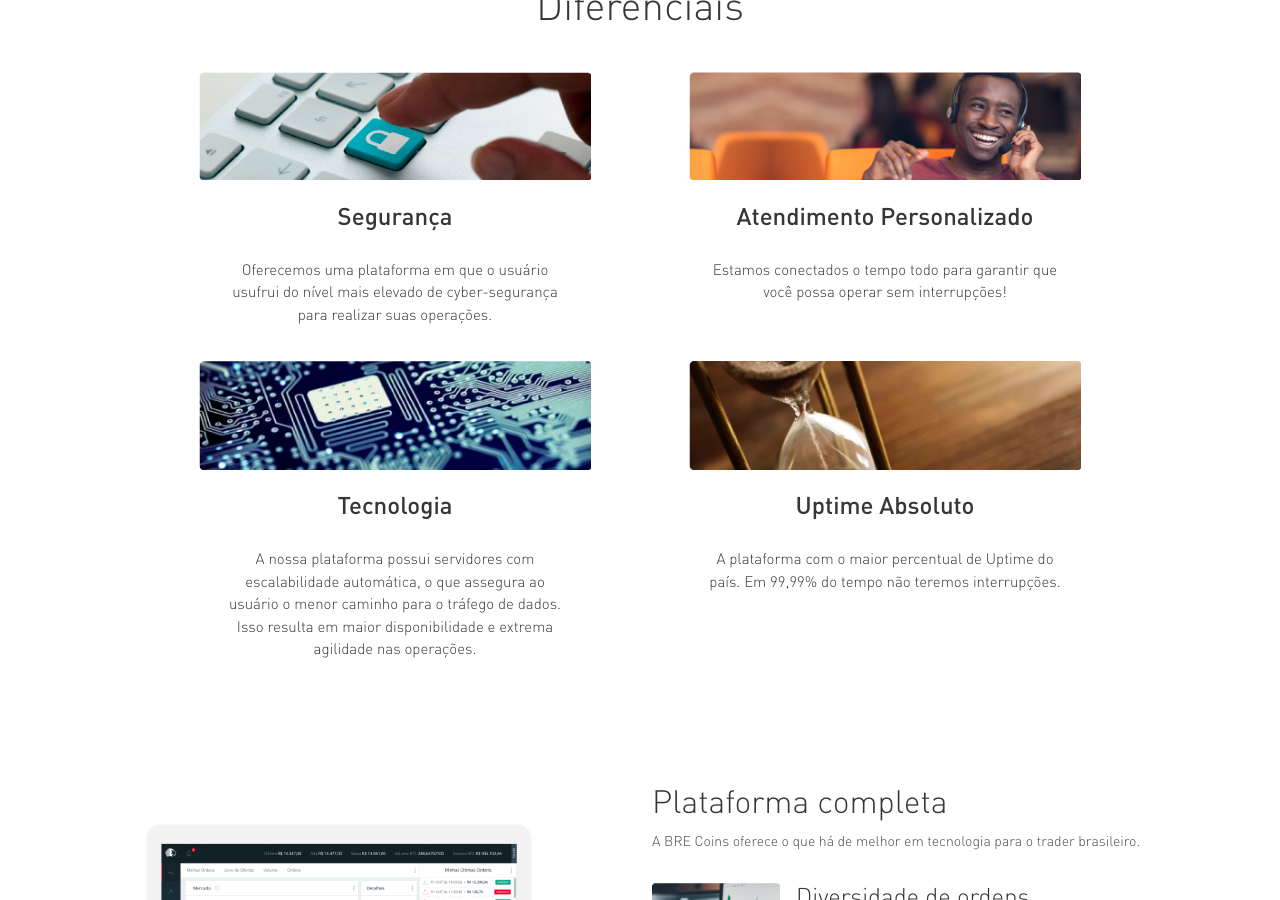
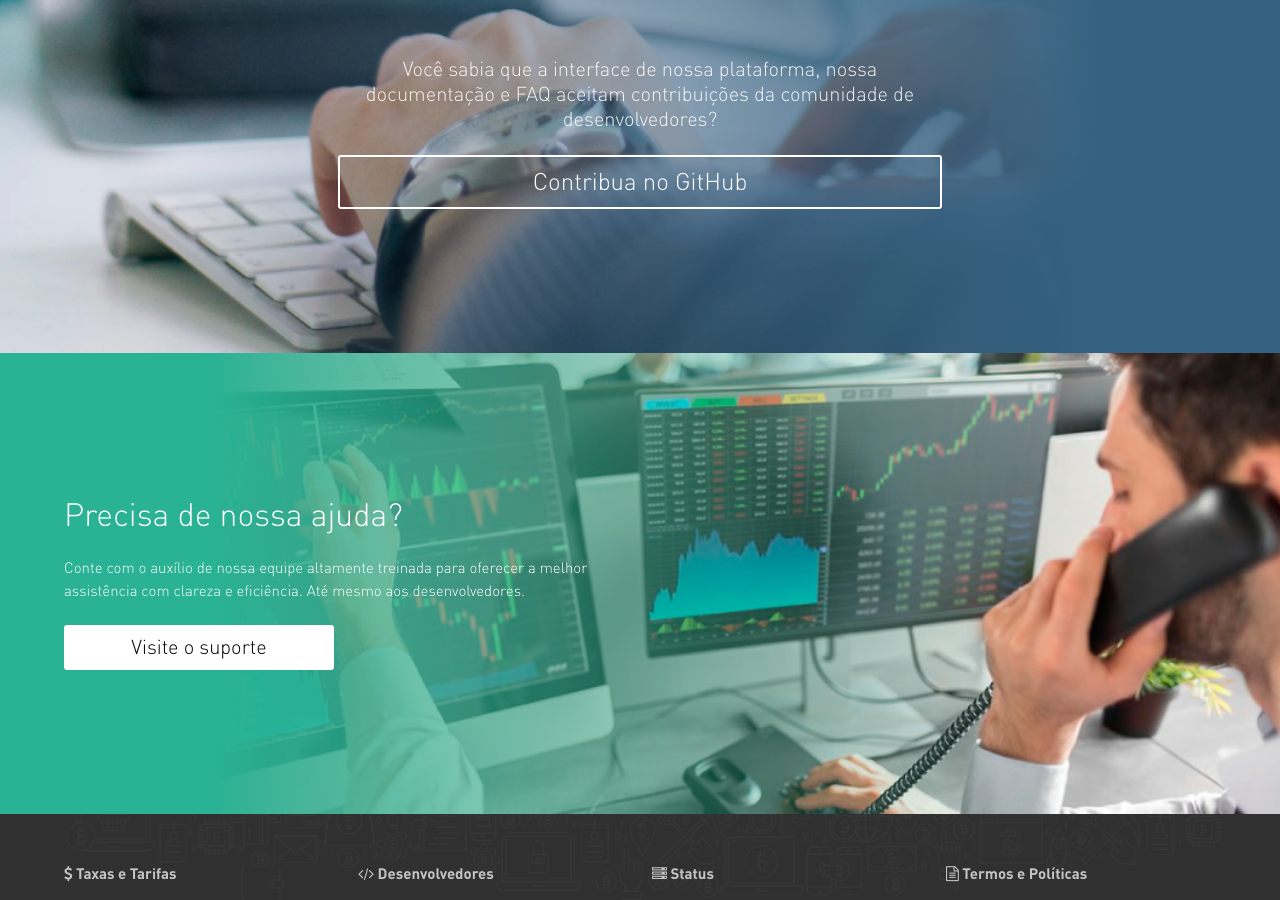
Before and after one commit to BRECoins/Docs, a Jekyll site: the page built from index.html, in a window 1280 px wide and 900 px high, scrolled down 988 px. Built offline with Jekyll 4.4.1, drawn with Linux system fonts in a browser that asks for light colours; some of the changed text lies outside the part shown.

Commit message:
fix git mess

```diff
--- a/_includes/footer.html
+++ b/_includes/footer.html
@@ -20,7 +20,7 @@
  </div>
   <hr style="background-color: #111" />
     <div class="container">
-       <div class="social"><a href="https://fb.com/brecoins"><i class="fa fa-facebook"></i> </a><a href="https://twitter.com/brecoins"><i class="fa fa-twitter"></i> </a><a href="https://instagr.am/brecoins"><i class="fa fa-instagram"></i> </a><a href="#"><i class="fa fa-linkedin"></i> </a><a href="https://www.youtube.com/channel/UC1NqJlzj2XqmWHudqxVUh-Q" target="_blank"><i class="fa fa-youtube"></i></a><a href="https://medium.com/bre-coins" target="_blank"><i class="fa fa-medium"></i></a><a href="https://github.com/BRECoins" target="_blank"><i class="fa fa-github"></i></a></div>
+       <div class="social"><a href="https://fb.com/brecoins"><i class="fa fa-facebook"></i> </a><a href="https://twitter.com/brecoins"><i class="fa fa-twitter"></i> </a><a href="https://instagr.am/brecoins"><i class="fa fa-instagram"></i> </a><a href="#"><i class="fa fa-linkedin"></i> </a><a href="https://www.youtube.com/channel/UCn2cGNqoX9ONB-J4p6gtUZQ" target="_blank"><i class="fa fa-youtube"></i></a><a href="https://medium.com/bre-coins" target="_blank"><i class="fa fa-medium"></i></a><a href="https://github.com/BRECoins" target="_blank"><i class="fa fa-github"></i></a></div>
        <br>
        <p class="has-text-grey-dark has-text-centered">
           Copyright &copy;<script>document.write((new Date).getFullYear())</script>. Todos os direitos reservados.
--- a/index.html
+++ b/index.html
@@ -64,91 +64,6 @@
                </div>
             </div>
          </section>
-<<<<<<< HEAD
-         <section class="diferenciais hero is-light">
-            <div class="hero-body">
-               <div class="container has-text-centered">
-                  <h2 class="title is-2">Diferenciais</h2>
-                  <div class="columns is-multiline is-centered">
-                     <div class="column is-4">
-                        <figure><img src="/assets/images/seguranca.png" alt=""></figure>
-                        <h3 class="title is-4">Segurança</h3>
-                        <p>Oferecemos uma plataforma em que o usuário usufrui do nível mais elevado de cyber-segurança para realizar suas operações.</p>
-                     </div>
-                     <div class="column is-4 is-offset-1">
-                        <figure><img src="/assets/images/atendimento.png" alt=""></figure>
-                        <h3 class="title is-4">Atendimento Personalizado</h3>
-                        <p>Estamos conectados o tempo todo para garantir que você possa operar sem interrupções!</p>
-                     </div>
-                     <div class="column is-4">
-                        <figure><img src="/assets/images/tecnologia.png" alt=""></figure>
-                        <h3 class="title is-4">Tecnologia</h3>
-                        <p>A nossa plataforma possui servidores com escalabilidade automática, o que assegura ao usuário o menor caminho para o tráfego de dados. Isso resulta em maior disponibilidade e extrema agilidade nas operações.</p>
-                     </div>
-                     <div class="column is-4 is-offset-1">
-                        <figure><img src="/assets/images/uptime.png" alt=""></figure>
-                        <h3 class="title is-4">Uptime Absoluto</h3>
-                        <p>A plataforma com o maior percentual de Uptime do país. Em 99,99% do tempo não teremos interrupções.</p>
-                     </div>
-                  </div>
-                  <div class="clearfix"></div>
-               </div>
-            </div>
-         </section>
-         <section class="plataforma hero is-fullwidth">
-            <div class="hero-body">
-               <div class="container is-fluid">
-                  <div class="columns">
-                     <div class="column"><img src="/assets/images/plataforma.png" width="100%" alt=""></div>
-                     <div class="column">
-                        <article class="media">
-                           <div class="media-content">
-                              <div class="content">
-                                 <div class="title is-3">Plataforma completa</div>
-                                 <p>A BRE Coins oferece o que há de melhor em tecnologia para o trader brasileiro.</p>
-                              </div>
-                           </div>
-                        </article>
-                        <article class="media">
-                           <div class="media-left">
-                              <figure class="image is-128x128"><img src="/assets/images/diversidade-de-ordens.png" alt="Diversidade de ordens"></figure>
-                           </div>
-                           <div class="media-content">
-                              <div class="content">
-                                 <h4 class="title is-4">Diversidade de ordens</h4>
-                                 <p>A plataforma brasileira com a maior variedade de ordens: Ordem de Mercado, Limite e Stop-Limite. Para saber mais sobre cada uma delas <a href="https://brecoins.com.br/faq/tipos-de-ordens-disponiveis-na-bre-coins.html">clique aqui</a>.</p>
-                              </div>
-                           </div>
-                        </article>
-                        <article class="media">
-                           <div class="media-left">
-                              <figure class="image is-128x128"><img src="/assets/images/algoritmos.png" alt="Algoritmos"></figure>
-                           </div>
-                           <div class="media-content">
-                              <div class="content">
-                                 <h4 class="title is-4">Algoritmos</h4>
-                                 <p>A única plataforma que lhe oferece liberdade para criar e utilizar seus próprios algoritmos e otimizar suas operações.</p>
-                              </div>
-                           </div>
-                        </article>
-                        <article class="media">
-                           <div class="media-left">
-                              <figure class="image is-128x128"><img src="/assets/images/trader-avancado.png" alt="Trader Avançado"></figure>
-                           </div>
-                           <div class="media-content">
-                              <div class="content">
-                                 <h4 class="title is-4">Trader Avançado</h4>
-                                 <p>Ferramentas especialmente projetadas para maximizar a performance dos traders profissionais. Tenha a sua disposição o que há de melhor no mercado internacional de ferramentas para operações com moedas digitais!</p>
-                              </div>
-                           </div>
-                        </article>
-                     </div>
-                  </div>
-               </div>
-            </div>
-         </section>
-=======
->>>>>>> b7ba4385b8a431ed407f013b837fc43bd17a97d2
          <section class="blockchain hero is-info is-medium">
             <div class="hero-body">
               <div class="columns is-centered">
```
Also changed, not shown: 1 other file.
